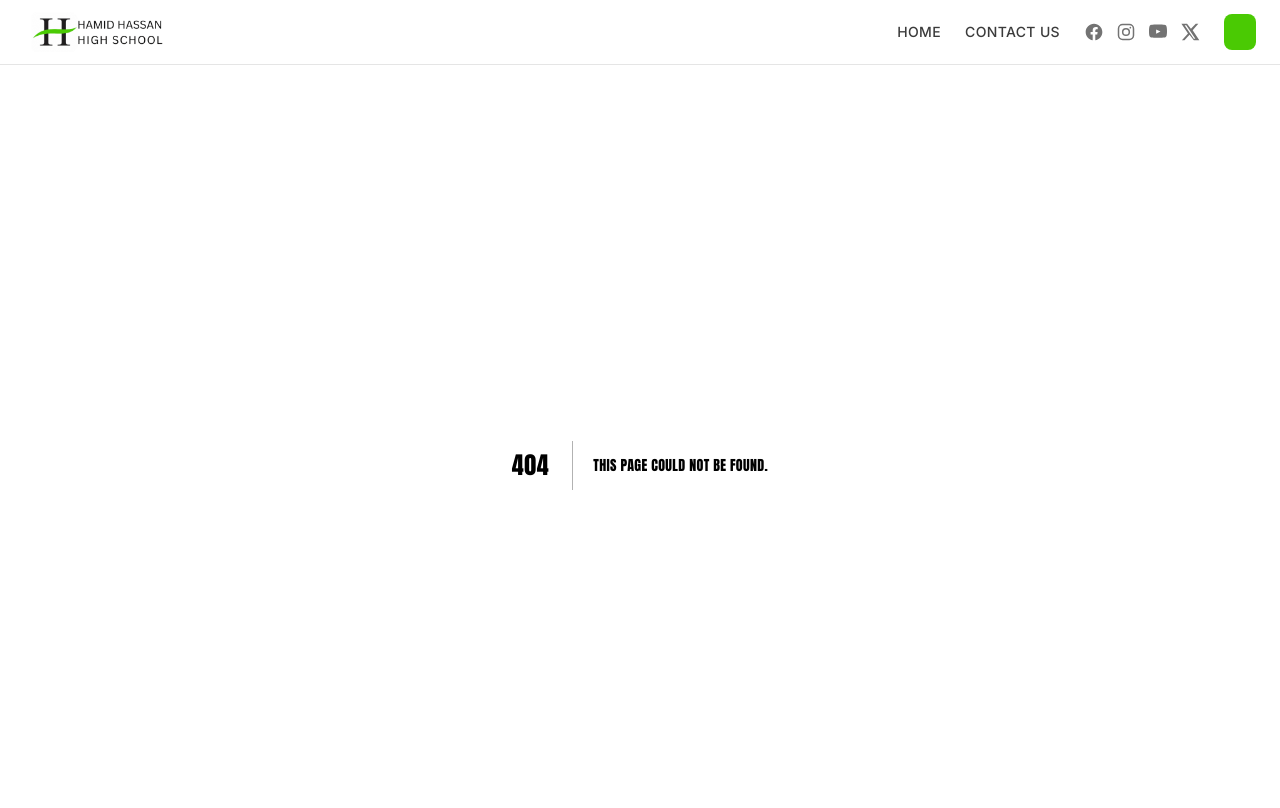
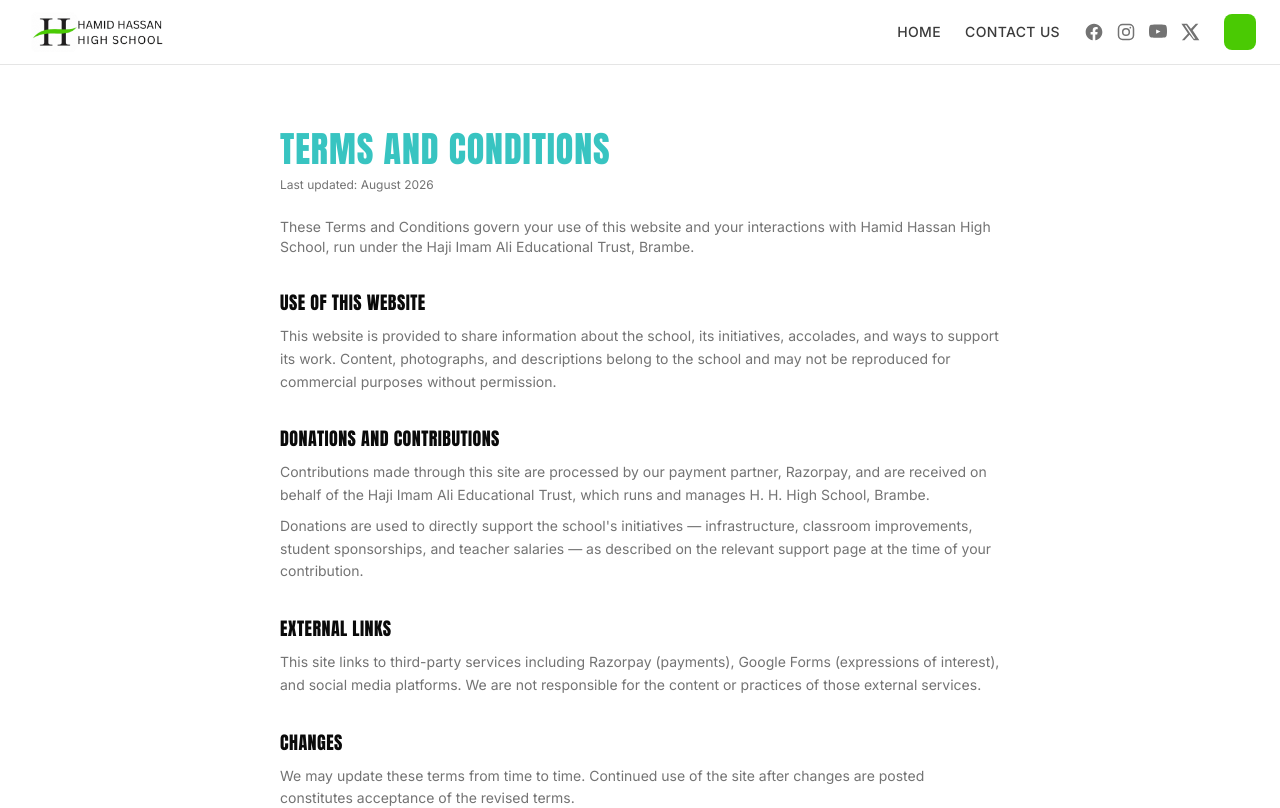
Before and after one commit to adysingh5711/hhhighschool-website, a Next.js app: page /terms-and-conditions in a window 1280 px wide. Before the commit this address had no page. Shown: the top 808 px of the page. Built offline with nearby package versions, Linux system fonts and the light colour scheme.

Commit message:
Add legal pages
Privacy Policy, Terms and Conditions, Cancellation and Refund
Policy, and Shipping and Delivery Policy, sharing one template
component.

```diff
--- /dev/null
+++ b/src/app/cancellation-and-refund-policy/page.tsx
@@ -0,0 +1,33 @@
+import type { Metadata } from "next";
+import { LegalPageTemplate } from "@/components/legal/legal-page-template";
+import { site } from "@/content/site";
+
+export const metadata: Metadata = { title: "Cancellation and Refund Policy" };
+
+export default function CancellationRefundPage() {
+  return (
+    <LegalPageTemplate
+      title="Cancellation and Refund Policy"
+      updated="August 2026"
+      intro="This policy explains how cancellations and refunds are handled for contributions made through this website."
+      sections={[
+        {
+          heading: "Donations Are Final",
+          body: [
+            "Because contributions are put to immediate use for classroom infrastructure, student sponsorships, and teacher salaries, donations made through this site are generally non-refundable once processed.",
+          ],
+        },
+        {
+          heading: "Payment Errors",
+          body: [
+            "If you believe a payment was made in error — for example, a duplicate transaction or an incorrect amount — please contact us within 7 days of the transaction with your payment reference number, and we will review the matter with our payment partner, Razorpay.",
+          ],
+        },
+        {
+          heading: "How to Request a Review",
+          body: [`Write to ${site.email} or call ${site.phone} with your transaction details, and we will respond within a reasonable time.`],
+        },
+      ]}
+    />
+  );
+}
--- /dev/null
+++ b/src/app/privacy-policy/page.tsx
@@ -0,0 +1,47 @@
+import type { Metadata } from "next";
+import { LegalPageTemplate } from "@/components/legal/legal-page-template";
+import { site } from "@/content/site";
+
+export const metadata: Metadata = { title: "Privacy Policy" };
+
+export default function PrivacyPolicyPage() {
+  return (
+    <LegalPageTemplate
+      title="Privacy Policy"
+      updated="August 2026"
+      intro={`This Privacy Policy explains how ${site.name} ("we", "us", "the school") collects, uses, and protects information when you visit this website, contact us, or make a donation.`}
+      sections={[
+        {
+          heading: "Information We Collect",
+          body: [
+            "When you contact us by phone or email, or express interest in volunteering or contributing, we may collect your name, email address, phone number, and any details you choose to share with us.",
+            "When you make a donation through our third-party payment partner (Razorpay) or complete an interest form (Google Forms), that platform collects and processes your information under its own privacy policy. We only receive confirmation that a contribution or expression of interest was made, plus the contact details you choose to share with us directly.",
+          ],
+        },
+        {
+          heading: "How We Use Information",
+          body: [
+            "We use the information you share to respond to enquiries, coordinate volunteering and sponsorship programs, send donation acknowledgements, and keep you informed about the school's work if you have asked to hear from us.",
+            "We do not sell or rent your personal information to any third party.",
+          ],
+        },
+        {
+          heading: "Third-Party Services",
+          body: [
+            "Donations are processed by Razorpay, and some interest forms are hosted on Google Forms. Your use of those services is governed by their respective privacy policies, not this one.",
+          ],
+        },
+        {
+          heading: "Data Security",
+          body: [
+            "We take reasonable administrative and technical measures to protect the information you share with us. No online system is completely secure, and we encourage you to avoid sharing sensitive financial details with us directly outside of our verified payment partner.",
+          ],
+        },
+        {
+          heading: "Contact Us",
+          body: [`For any questions about this policy, write to us at ${site.email} or call ${site.phone}.`],
+        },
+      ]}
+    />
+  );
+}
--- /dev/null
+++ b/src/app/shipping-and-delivery-policy/page.tsx
@@ -0,0 +1,33 @@
+import type { Metadata } from "next";
+import { LegalPageTemplate } from "@/components/legal/legal-page-template";
+import { site } from "@/content/site";
+
+export const metadata: Metadata = { title: "Shipping and Delivery Policy" };
+
+export default function ShippingDeliveryPage() {
+  return (
+    <LegalPageTemplate
+      title="Shipping and Delivery Policy"
+      updated="August 2026"
+      intro={`${site.name} does not sell or ship physical goods through this website.`}
+      sections={[
+        {
+          heading: "No Physical Products",
+          body: [
+            "This website exists to share information about the school and to accept donations toward its programs. There are no physical products to ship or deliver.",
+          ],
+        },
+        {
+          heading: "Digital Confirmation",
+          body: [
+            "When you make a contribution through our payment partner, Razorpay, you will receive a digital payment confirmation from Razorpay. The school will separately acknowledge your contribution by email where contact details are available.",
+          ],
+        },
+        {
+          heading: "Contact",
+          body: [`For any questions, reach us at ${site.email} or ${site.phone}.`],
+        },
+      ]}
+    />
+  );
+}
--- /dev/null
+++ b/src/app/terms-and-conditions/page.tsx
@@ -0,0 +1,44 @@
+import type { Metadata } from "next";
+import { LegalPageTemplate } from "@/components/legal/legal-page-template";
+import { site } from "@/content/site";
+
+export const metadata: Metadata = { title: "Terms and Conditions" };
+
+export default function TermsPage() {
+  return (
+    <LegalPageTemplate
+      title="Terms and Conditions"
+      updated="August 2026"
+      intro={`These Terms and Conditions govern your use of this website and your interactions with ${site.name}, run under the Haji Imam Ali Educational Trust, Brambe.`}
+      sections={[
+        {
+          heading: "Use of This Website",
+          body: [
+            "This website is provided to share information about the school, its initiatives, accolades, and ways to support its work. Content, photographs, and descriptions belong to the school and may not be reproduced for commercial purposes without permission.",
+          ],
+        },
+        {
+          heading: "Donations and Contributions",
+          body: [
+            "Contributions made through this site are processed by our payment partner, Razorpay, and are received on behalf of the Haji Imam Ali Educational Trust, which runs and manages H. H. High School, Brambe.",
+            "Donations are used to directly support the school's initiatives — infrastructure, classroom improvements, student sponsorships, and teacher salaries — as described on the relevant support page at the time of your contribution.",
+          ],
+        },
+        {
+          heading: "External Links",
+          body: [
+            "This site links to third-party services including Razorpay (payments), Google Forms (expressions of interest), and social media platforms. We are not responsible for the content or practices of those external services.",
+          ],
+        },
+        {
+          heading: "Changes",
+          body: ["We may update these terms from time to time. Continued use of the site after changes are posted constitutes acceptance of the revised terms."],
+        },
+        {
+          heading: "Contact",
+          body: [`Questions about these terms can be sent to ${site.email}.`],
+        },
+      ]}
+    />
+  );
+}
--- /dev/null
+++ b/src/components/legal/legal-page-template.tsx
@@ -0,0 +1,39 @@
+import { Reveal } from "@/components/layout/reveal";
+
+export type LegalSection = { heading: string; body: string[] };
+
+export function LegalPageTemplate({
+  title,
+  updated,
+  intro,
+  sections,
+}: {
+  title: string;
+  updated: string;
+  intro: string;
+  sections: LegalSection[];
+}) {
+  return (
+    <div className="mx-auto max-w-3xl px-6 py-12 sm:py-16">
+      <Reveal>
+        <h1 className="font-heading text-3xl text-brand-story sm:text-4xl">{title}</h1>
+        <p className="mt-2 text-xs text-muted-foreground">Last updated: {updated}</p>
+        <p className="mt-6 text-sm text-muted-foreground">{intro}</p>
+      </Reveal>
+      <div className="mt-8 space-y-8">
+        {sections.map((section, i) => (
+          <Reveal key={section.heading} delay={i * 0.03}>
+            <div>
+              <h2 className="mb-2 font-heading text-lg">{section.heading}</h2>
+              <div className="space-y-2 text-sm leading-relaxed text-muted-foreground">
+                {section.body.map((p, j) => (
+                  <p key={j}>{p}</p>
+                ))}
+              </div>
+            </div>
+          </Reveal>
+        ))}
+      </div>
+    </div>
+  );
+}
```
